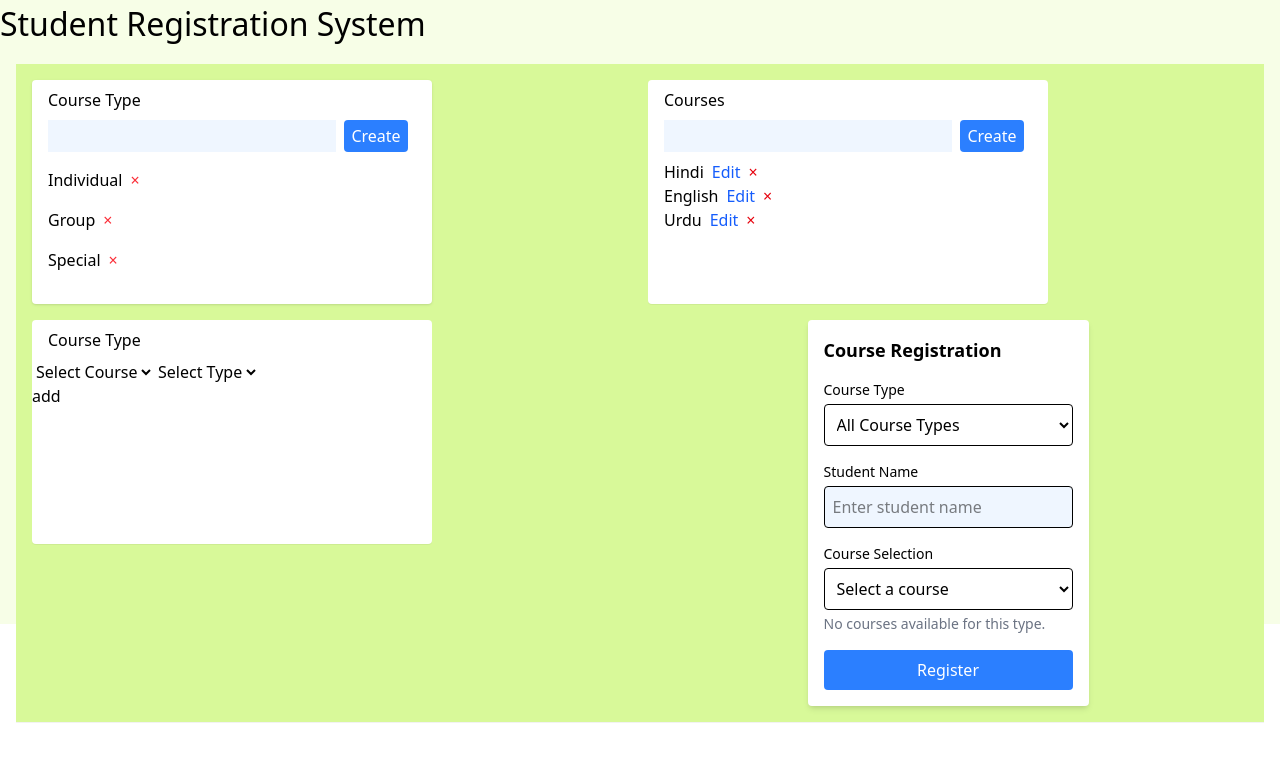
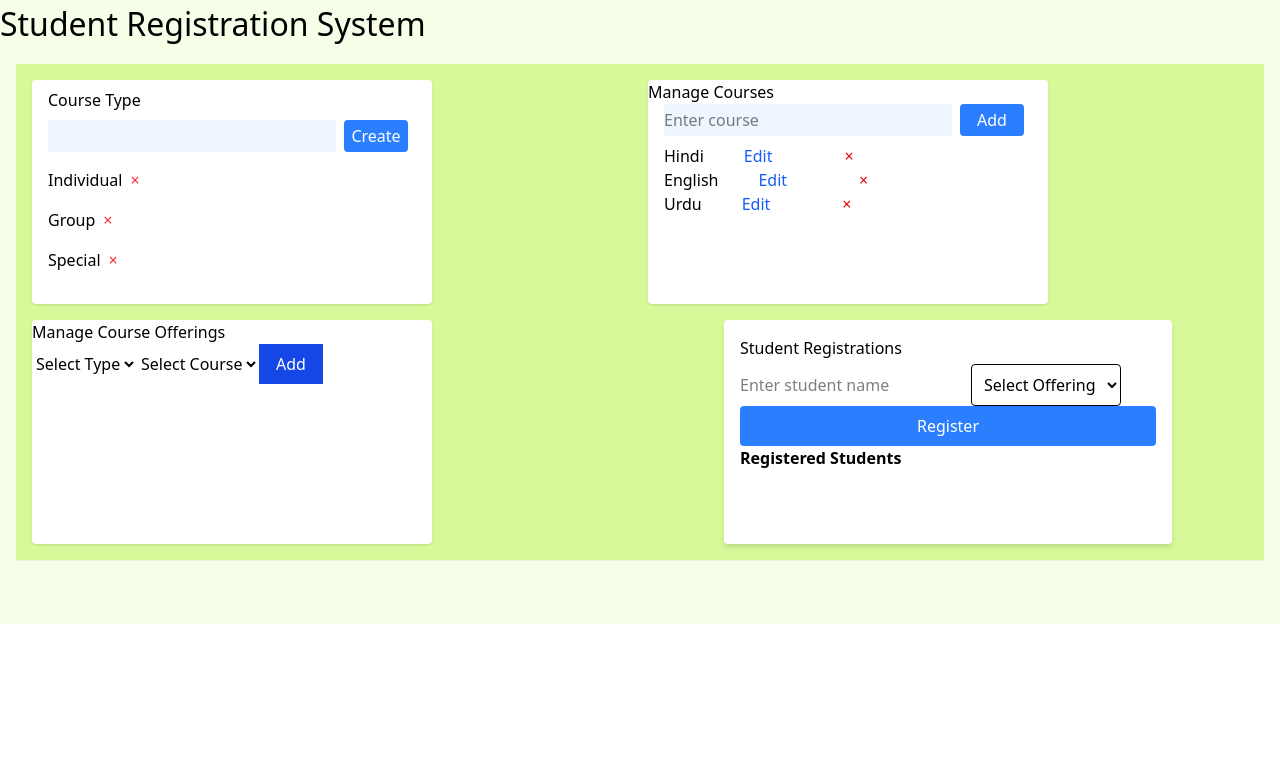
Before and after one commit to Kar9ti8k/StudentRegistration, a React (Vite) app: page / in a window 1280 px wide. Shown: the top 762 px of the page. Built offline with nearby package versions, Linux system fonts and the light colour scheme.

Commit message:
change the pattern

```diff
--- a/src/components/courseManager.jsx
+++ b/src/components/courseManager.jsx
@@ -1,60 +1,68 @@
 import React, { useState } from 'react'
 import { useAppContext } from '../context/AppContext'
+
 const CourseManager = () => {
-  // const [courses, setCourses] = useState(['Hindi', 'English', 'Urdu'])
   const { courses, setCourses } = useAppContext()
+  const [newCourse, setNewCourse] = useState('')
+  const [editingIndex, setEditingIndex] = useState(null)
+  const [editValue, setEditValue] = useState('')
 
-  const [newCourse, setNewCourse] = useState('')
-  const [editIndex, setEditIndex] = useState(null)
-  const [editValue, setEditValue] = useState('')
-  const addCourse = () => {
-    if (newCourse && !courses.includes(newCourse)) {
+  const handleAdd = () => {
+    if (newCourse.trim() && !courses.includes(newCourse)) {
       setCourses([...courses, newCourse])
       setNewCourse('')
     }
   }
 
-  const updateCourse = (index) => {
+  const handleDelete = (index) => {
+    const updated = courses.filter((_, i) => i !== index)
+    setCourses(updated)
+  }
+
+  const handleEdit = (index) => {
+    setEditingIndex(index)
+    setEditValue(courses[index])
+  }
+
+  const handleSave = () => {
+    if (editValue.trim()) {
       const updated = [...courses]
-    updated[index] = editValue
+      updated[editingIndex] = editValue
       setCourses(updated)
-    setEditIndex(null)
+      setEditingIndex(null)
       setEditValue('')
     }
-  const deleteCourse = (index) => {
-    const filiterd = courses.filter((_, i) => i !== index)
-    setCourses(filiterd)
   }
+
   return (
-    <>
-      <div className='h-[14rem] bg-white w-[25rem] flex flex-col items-start rounded-sm shadow-2xs'>
-        <h1 className='m-2 pl-2'>Courses</h1>
-        <div className='pl-4 flex  '>
+    <div className='h-[14rem] bg-white w-[25rem] flex flex-col items-start rounded-sm shadow-sm'>
+      <h2>Manage Courses</h2>
+      <div className='pl-4 flex'>
+        {' '}
         <input
-            type='text'
-            className='bg-blue-50 w-[18rem] h-8 '
           value={newCourse}
           onChange={(e) => setNewCourse(e.target.value)}
+          placeholder='Enter course'
+          className='bg-blue-50 w-[18rem] h-8 '
         />
         <button
+          onClick={handleAdd}
           className='bg-blue-500 text-white ml-2 w-[4rem] rounded-sm'
-            onClick={addCourse}
         >
-            Create
+          Add
         </button>
       </div>
       <ul className='mt-2 list-disc pl-4'>
         {courses.map((course, index) => (
           <li key={index} className='flex items-center gap-2'>
-              {editIndex === index ? (
+            {editingIndex === index ? (
               <>
                 <input
                   value={editValue}
                   onChange={(e) => setEditValue(e.target.value)}
-                    className='border p-1'
                 />
                 <button
-                    onClick={() => updateCourse(index)}
+                  onClick={handleSave}
                   className='bg-blue-500 text-white px-2'
                 >
                   Save
@@ -62,20 +70,19 @@ const CourseManager = () => {
               </>
             ) : (
               <>
-                  <span>{course}</span>
+                {course}
                 <button
-                    onClick={() => {
-                      setEditIndex(index)
-                      setEditValue(course)
-                    }}
-                    className='text-blue-600'
+                  onClick={() => handleEdit(index)}
+                  className='text-blue-600 px-8'
                 >
+                  {' '}
                   Edit
                 </button>
                 <button
-                    onClick={() => deleteCourse(index)}
-                    className='text-red-600'
+                  onClick={() => handleDelete(index)}
+                  className='text-red-600 px-8'
                 >
+                  {' '}
                   &times;
                 </button>
               </>
@@ -84,7 +91,6 @@ const CourseManager = () => {
         ))}
       </ul>
     </div>
-    </>
   )
 }
 
--- a/src/components/courseOfferingManager.jsx
+++ b/src/components/courseOfferingManager.jsx
@@ -3,79 +3,92 @@ import { useAppContext } from '../context/AppContext'
 
 const CourseOfferingManager = () => {
   const { courses, courseTypes, offerings, setOfferings } = useAppContext()
-  // const [courseTypes, setCourseTypes] = useState([
-  //   'Individual',
-  //   'Group',
-  //   'Special',
-  // ])
-  // const [courses, setCourses] = useState(['Hindi', 'English', 'Urdu'])
-  // const [offerings, setOfferings] = useState([])
   const [selectedCourse, setSelectedCourse] = useState('')
   const [selectedType, setSelectedType] = useState('')
-  console.log(courseTypes)
+  const [editingIndex, setEditingIndex] = useState(null)
 
-  const addOffreing = () => {
-    if (selectedType && selectedCourse) {
-      const newOffering = {
-        id: new Date(),
-        course: selectedCourse,
-        type: selectedType,
-      }
+  const handleAdd = () => {
+    if (selectedCourse && selectedType) {
+      const newOffering = `${selectedType} - ${selectedCourse}`
+      if (!offerings.includes(newOffering)) {
         setOfferings([...offerings, newOffering])
         setSelectedCourse('')
-
         setSelectedType('')
       }
     }
+  }
 
-  const deleteOfferings = (data) => {
-    setOfferings(offerings.filter((o) => o.id !== data.id))
+  const handleDelete = (index) => {
+    const updated = offerings.filter((_, i) => i !== index)
+    setOfferings(updated)
+  }
+
+  const handleEdit = (index) => {
+    const [type, course] = offerings[index].split(' - ')
+    setSelectedType(type)
+    setSelectedCourse(course)
+    setEditingIndex(index)
+  }
+
+  const handleSave = () => {
+    if (selectedCourse && selectedType) {
+      const updated = [...offerings]
+      updated[editingIndex] = `${selectedType} - ${selectedCourse}`
+      setOfferings(updated)
+      setSelectedCourse('')
+      setSelectedType('')
+      setEditingIndex(null)
+    }
   }
 
   return (
-    <>
-      <div className='h-[14rem] bg-white w-[25rem] flex flex-col items-start rounded-sm shadow-2xs'>
-        <h1 className='m-2 pl-2'>Course Type</h1>
-        <div className='gap-4'>
+    <div className='h-[14rem] bg-white w-[25rem] flex flex-col items-start rounded-sm shadow-sm'>
+      <h2>Manage Course Offerings</h2>
+      <div className='flex'>
+        {' '}
+        <select
+          value={selectedType}
+          onChange={(e) => setSelectedType(e.target.value)}
+        >
+          <option value=''>Select Type</option>
+          {courseTypes.map((type, i) => (
+            <option key={i} value={type}>
+              {type}
+            </option>
+          ))}
+        </select>
         <select
           value={selectedCourse}
           onChange={(e) => setSelectedCourse(e.target.value)}
         >
           <option value=''>Select Course</option>
-            {courses.map((course, index) => (
-              <option key={index} value={course}>
+          {courses.map((course, i) => (
+            <option key={i} value={course}>
               {course}
             </option>
           ))}
         </select>
-          <select
-            value={selectedType}
-            onChange={(e) => setSelectedType(e.target.value)}
+        {editingIndex !== null ? (
+          <button onClick={handleSave}>Save</button>
+        ) : (
+          <button
+            className='bg-blue-700 h-10 w-[4rem] text-white pointer '
+            onClick={handleAdd}
           >
-            <option value=''>Select Type</option>
-            {courseTypes.map((type, index) => (
-              <option key={index} value={type}>
-                {type}
-              </option>
-            ))}
-          </select>
-        </div>
-        <button onClick={addOffreing}>add</button>
-        <ul className='mt-2'>
-          {offerings.map((o) => (
-            <li key={o.id} className='flex justify-between mt-1'>
-              <span>{`${o.type} - ${o.course}`}</span>
-              <button
-                className='bg-red-500 text-white px-2 py-1'
-                onClick={() => deleteOfferings(o)}
-              >
-                Delete
+            Add
           </button>
+        )}
+      </div>{' '}
+      <ul>
+        {offerings.map((offer, index) => (
+          <li key={index}>
+            {offer}
+            <button onClick={() => handleEdit(index)}>Edit</button>
+            <button onClick={() => handleDelete(index)}>Delete</button>
           </li>
         ))}
       </ul>
     </div>
-    </>
   )
 }
 
--- a/src/components/studentRegistration.jsx
+++ b/src/components/studentRegistration.jsx
@@ -1,4 +1,4 @@
-import React, { useState, useEffect } from 'react'
+import React, { useState } from 'react'
 import { useAppContext } from '../context/AppContext'
 
 const StudentRegistration = () => {
@@ -8,152 +8,81 @@ const StudentRegistration = () => {
   const [studentName, setStudentName] = useState('')
   const [selectedOfferingId, setSelectedOfferingId] = useState('')
   const [filterType, setFilterType] = useState('')
-  const [error, setError] = useState('')
 
-  const filteredOfferings = filterType
-    ? offerings.filter((o) => o.type === filterType)
-    : offerings
-
-  // Clear error on any field change
-  useEffect(() => {
-    setError('')
-  }, [studentName, selectedOfferingId, filterType])
-
-  const handleRegister = (e) => {
-    e.preventDefault()
-
-    const trimmedName = studentName.trim()
-    const selectedId = Number(selectedOfferingId)
-    const offering = offerings.find((o) => o.id === selectedId)
-
-    if (!trimmedName) {
-      setError('Please enter a valid student name')
-      return
-    }
-
-    if (!selectedOfferingId) {
-      setError('Please select a course')
-      return
-    }
-
-    if (!offering) {
-      setError('Selected course not found')
-      return
-    }
-
-    // Check for duplicate registration
-    const isDuplicate = registrations.some(
-      (r) =>
-        r.name.toLowerCase() === trimmedName.toLowerCase() &&
-        r.offering.id === selectedId
-    )
-
-    if (isDuplicate) {
-      setError('This student is already registered for the selected course')
-      return
-    }
-
-    const registration = {
-      id: Date.now(),
-      name: trimmedName,
-      offering,
-    }
-
-    setRegistrations([...registrations, registration])
+  const handleRegister = () => {
+    if (studentName.trim() && selectedOfferingId) {
+      const updated = [...registrations]
+      updated.push({ name: studentName, offering: selectedOfferingId })
+      setRegistrations(updated)
       setStudentName('')
       setSelectedOfferingId('')
     }
+  }
+
+  const filteredOfferings = filterType
+    ? offerings.filter((o) => o.startsWith(filterType))
+    : offerings
+
+  const grouped = offerings.reduce((acc, offer) => {
+    acc[offer] = registrations.filter((r) => r.offering === offer)
+    return acc
+  }, {})
 
   return (
     <div className='max-w-md mx-auto bg-white p-4 rounded-sm shadow-md'>
-      <form onSubmit={handleRegister} className='space-y-4'>
-        <h1 className='text-lg font-semibold'>Course Registration</h1>
+      <h2>Student Registrations</h2>
 
-        {error && (
-          <div className='text-red-500 text-sm' role='alert'>
-            {error}
-          </div>
-        )}
+      <input
+        placeholder='Enter student name'
+        value={studentName}
+        onChange={(e) => setStudentName(e.target.value)}
+      />
 
-        <div>
-          <label htmlFor='courseType' className='block text-sm font-medium'>
-            Course Type
-          </label>
-          <select
-            id='courseType'
-            className='w-full border p-2 rounded mt-1'
+      {/* <select
         value={filterType}
         onChange={(e) => setFilterType(e.target.value)}
       >
-            <option value=''>All Course Types</option>
-            {courseTypes.map((type) => (
-              <option key={type} value={type}>
+        <option value=''>All Types</option>
+        {courseTypes.map((type, i) => (
+          <option key={i} value={type}>
             {type}
           </option>
         ))}
-          </select>
-        </div>
+      </select> */}
 
-        <div>
-          <label htmlFor='studentName' className='block text-sm font-medium'>
-            Student Name
-          </label>
-          <input
-            id='studentName'
-            className='w-full border p-2 rounded mt-1 bg-blue-50'
-            value={studentName}
-            onChange={(e) => setStudentName(e.target.value)}
-            placeholder='Enter student name'
-            aria-required='true'
-          />
-        </div>
-
-        <div>
-          <label htmlFor='courseSelect' className='block text-sm font-medium'>
-            Course Selection
-          </label>
       <select
-            id='courseSelect'
-            className='w-full border p-2 rounded mt-1'
+        className=' border p-2 rounded mt-1'
         value={selectedOfferingId}
         onChange={(e) => setSelectedOfferingId(e.target.value)}
-            aria-required='true'
       >
-            <option value=''>Select a course</option>
-            {filteredOfferings.map((o) => (
-              <option key={o.id} value={o.id}>
-                {`${o.type} - ${o.course}`}
+        <option value=''>Select Offering</option>
+        {filteredOfferings.map((offer, i) => (
+          <option key={i} value={offer}>
+            {offer}
           </option>
         ))}
       </select>
-          {filteredOfferings.length === 0 && (
-            <p className='text-sm text-gray-500 mt-1'>
-              No courses available for this type.
-            </p>
-          )}
-        </div>
 
       <button
-          type='submit'
+        onClick={handleRegister}
         className='w-full bg-blue-500 text-white px-4 py-2 rounded hover:bg-blue-600 transition-colors'
-          disabled={!studentName || !selectedOfferingId}
       >
         Register
       </button>
-      </form>
 
-      {registrations.length > 0 && (
-        <div className='mt-6'>
-          <h2 className='text-md font-semibold'>Registered Students</h2>
-          <ul className='mt-2 max-h-60 overflow-y-auto'>
-            {registrations.map((r) => (
-              <li key={r.id} className='py-1'>
-                {r.name} - {r.offering.type} - {r.offering.course}
-              </li>
-            ))}
+      <h3 className='text-md font-semibold'>Registered Students</h3>
+      {Object.keys(grouped).map((offer, idx) => (
+        <div key={idx}>
+          <strong>{offer}</strong>
+          <ul>
+            {grouped[offer].length === 0 ? (
+              <li>No students registered</li>
+            ) : (
+              grouped[offer].map((r, i) => <li key={i}>{r.name}</li>)
+            )}
           </ul>
         </div>
-      )}
+      ))}
     </div>
   )
 }
```
Lines whose indentation alone changed are shown as unchanged.
